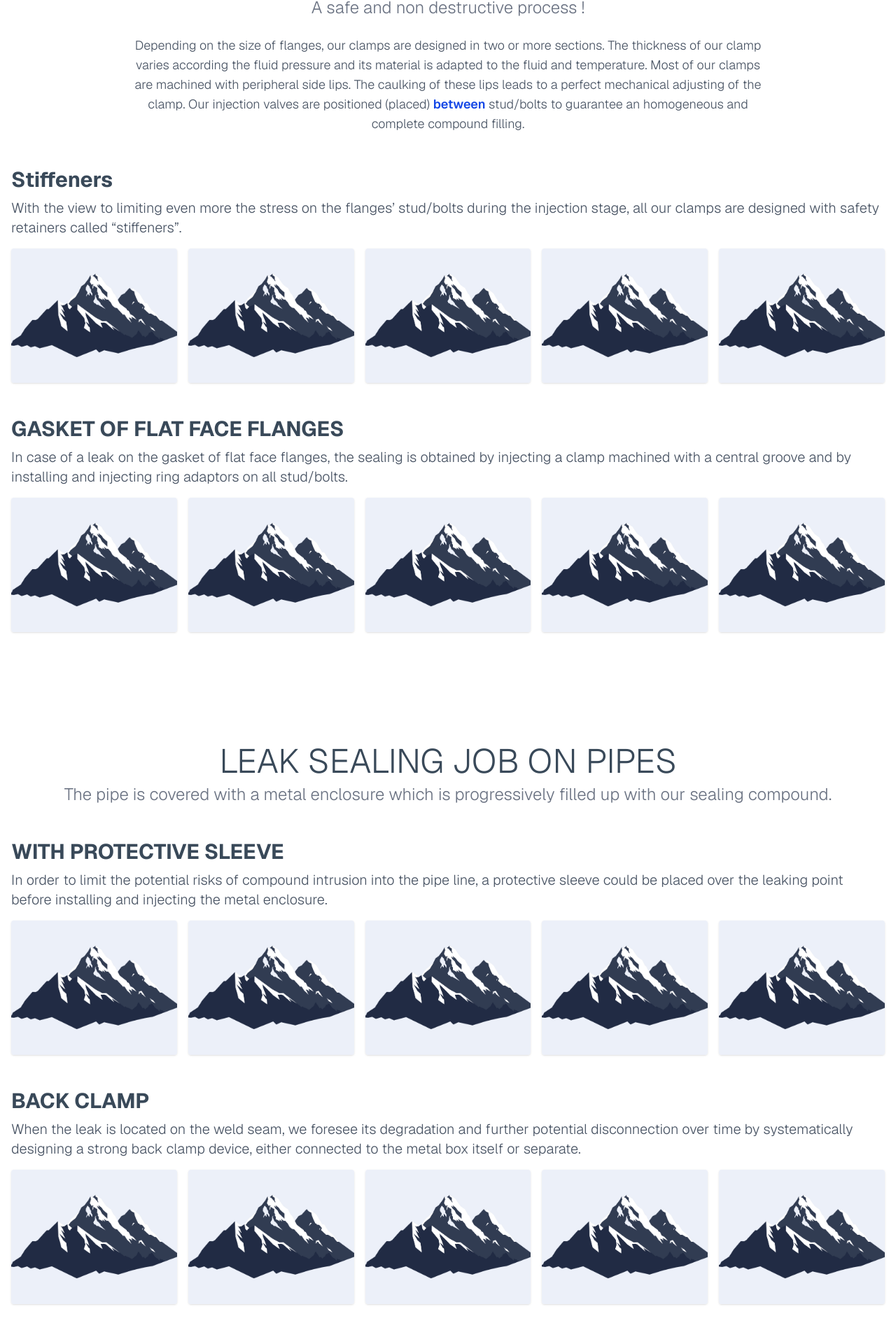
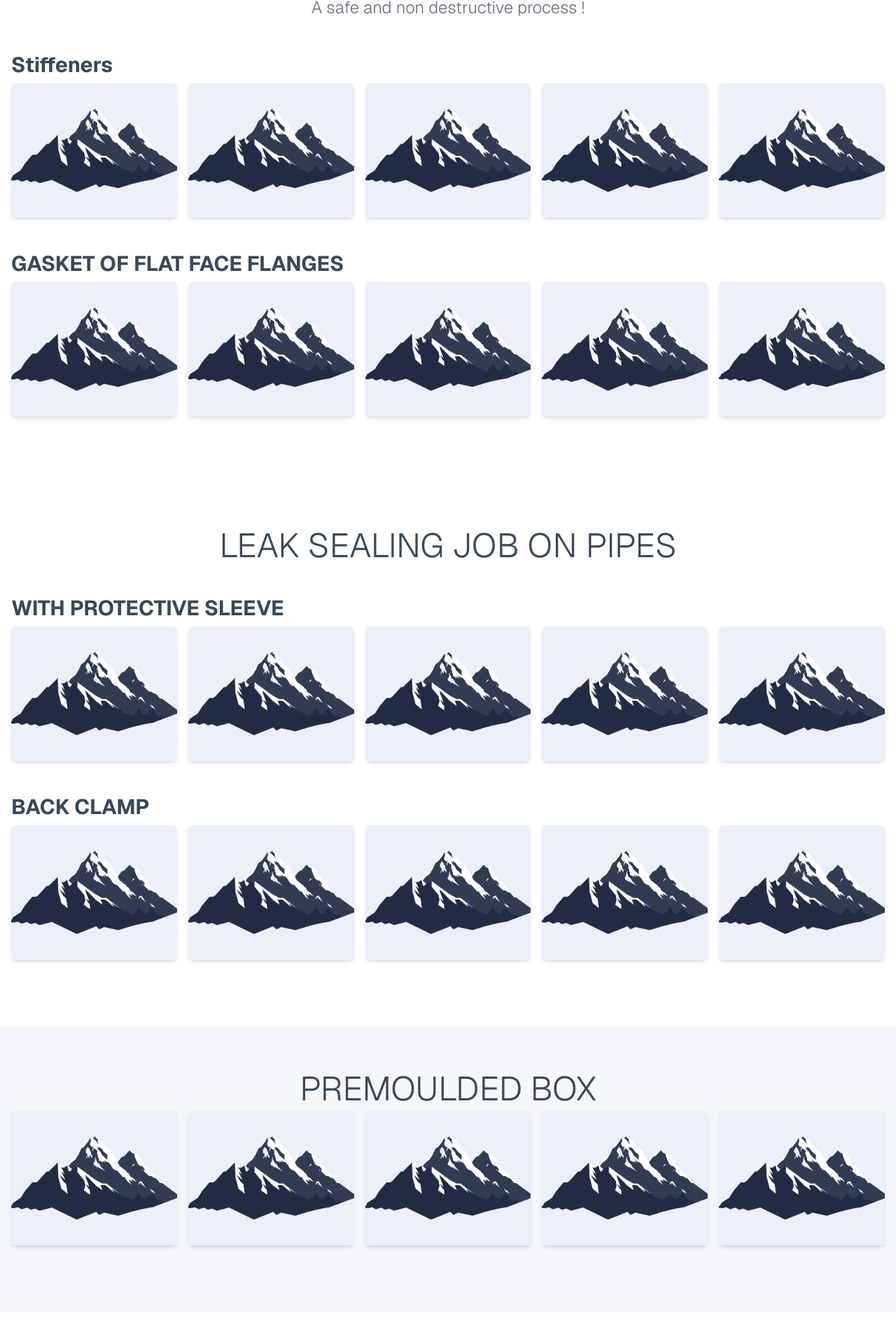
Before and after one commit to tricodeid/compro, a Next.js app: page /processes in a window 1280 px wide. Shown: the part 473-2393 px from the top of the page at 70% size. Built offline with nearby package versions, Linux system fonts and the light colour scheme.

Commit message:
fix: responsive

```diff
--- a/src/app/processes/page.tsx
+++ b/src/app/processes/page.tsx
@@ -1,89 +1,148 @@
+'use client';
+
+import React, { useState, useEffect, useCallback } from 'react';
 import Header from '@/components/layout/Header';
 import Footer from '@/components/layout/Footer';
 import Image from 'next/image';
 
-const DummyImageGrid = ({ count = 5 }) => (
-  <div className="grid grid-cols-2 md:grid-cols-5 gap-4 mb-8">
-    {Array.from({ length: count }).map((_, i) => (
-      <Image key={i} src="/images/9121424.jpg" alt="Process Example" width={300} height={200} className="rounded shadow object-cover w-full h-48" />
-    ))}
-  </div>
-);
+// Data structure for separate galleries
+const galleries = {
+  stiffeners: Array.from({ length: 5 }, () => "/images/9121424.jpg"),
+  gasket: Array.from({ length: 5 }, () => "/images/9121424.jpg"),
+  sleeve: Array.from({ length: 5 }, () => "/images/9121424.jpg"),
+  backClamp: Array.from({ length: 5 }, () => "/images/9121424.jpg"),
+  premoulded: Array.from({ length: 5 }, () => "/images/9121424.jpg"),
+  valve: Array.from({ length: 5 }, () => "/images/9121424.jpg"),
+  static: Array.from({ length: 7 }, () => "/images/9121424.jpg"),
+};
+
+type GalleryId = keyof typeof galleries;
+
+const DummyImageGrid = ({ galleryId, onImageClick }: { galleryId: GalleryId, onImageClick: (gallery: GalleryId, index: number) => void }) => {
+  const images = galleries[galleryId];
+  return (
+    <div className="grid grid-cols-2 md:grid-cols-5 gap-4 mb-8">
+      {images.map((src, i) => (
+        <div key={i} className="relative w-full h-48 cursor-pointer overflow-hidden rounded-md shadow-md group" onClick={() => onImageClick(galleryId, i)}>
+          <Image
+            src={src}
+            alt={`${galleryId} Example ${i + 1}`}
+            width={300}
+            height={200}
+            className="transition-transform duration-300 ease-in-out group-hover:scale-110 object-cover w-full h-full"
+          />
+        </div>
+      ))}
+    </div>
+  );
+};
 
 export default function Processes() {
+  const [modalState, setModalState] = useState<{ galleryId: GalleryId | null; index: number }>({ galleryId: null, index: 0 });
+
+  const openModal = (galleryId: GalleryId, index: number) => {
+    setModalState({ galleryId, index });
+  };
+
+  const closeModal = useCallback(() => {
+    setModalState({ galleryId: null, index: 0 });
+  }, []);
+
+  const showNextImage = useCallback(() => {
+    if (modalState.galleryId) {
+      const gallery = galleries[modalState.galleryId];
+      setModalState(prevState => ({ ...prevState, index: (prevState.index + 1) % gallery.length }));
+    }
+  }, [modalState.galleryId]);
+
+  const showPrevImage = useCallback(() => {
+    if (modalState.galleryId) {
+      const gallery = galleries[modalState.galleryId];
+      setModalState(prevState => ({ ...prevState, index: (prevState.index - 1 + gallery.length) % gallery.length }));
+    }
+  }, [modalState.galleryId]);
+
+  useEffect(() => {
+    const handleKeyDown = (e: KeyboardEvent) => {
+      if (!modalState.galleryId) return;
+      if (e.key === 'ArrowRight') showNextImage();
+      else if (e.key === 'ArrowLeft') showPrevImage();
+      else if (e.key === 'Escape') closeModal();
+    };
+
+    window.addEventListener('keydown', handleKeyDown);
+    return () => window.removeEventListener('keydown', handleKeyDown);
+  }, [modalState.galleryId, showNextImage, showPrevImage, closeModal]);
+
+  const currentGalleryImages = modalState.galleryId ? galleries[modalState.galleryId] : [];
+
   return (
     <main className="font-sans">
       <Header />
-      {/* HEADER SECTION */}
-      <section className="bg-[#394959] text-white py-20">
+      <section className="bg-[#394959] text-white py-20" data-aos="fade-in">
         <div className="container mx-auto px-4 text-center">
           <h1 className="text-4xl md:text-6xl font-light tracking-wide mb-4">OUR PROCESSES</h1>
         </div>
       </section>
 
-      {/* GASKETS SECTION */}
-      <section className="bg-white text-[#394959] py-16">
+      <section className="bg-white text-[#394959] py-16" data-aos="fade-up">
         <div className="container mx-auto px-4">
           <h2 className="text-3xl md:text-5xl font-light text-center mb-2">LEAK SEALING JOB ON GASKETS OF BOLTED ASSEMBLIES</h2>
           <p className="text-xl md:text-2xl text-center text-gray-500 mb-6 font-light">A safe and non destructive process !</p>
-          <p className="text-base md:text-lg text-center text-gray-600 max-w-4xl mx-auto mb-10 font-light">
-            Depending on the size of flanges, our clamps are designed in two or more sections. The thickness of our clamp varies according the fluid pressure and its material is adapted to the fluid and temperature. Most of our clamps are machined with peripheral side lips. The caulking of these lips leads to a perfect mechanical adjusting of the clamp. Our injection valves are positioned (placed) <span className="text-blue-700 font-semibold">between</span> stud/bolts to guarantee an homogeneous and complete compound filling.
-          </p>
-
           <h3 className="text-2xl md:text-3xl font-bold text-left mb-2 mt-12">Stiffeners</h3>
-          <p className="text-lg md:text-xl text-left text-gray-600 mb-4 font-light">With the view to limiting even more the stress on the flanges’ stud/bolts during the injection stage, all our clamps are designed with safety retainers called “stiffeners”.</p>
-          <DummyImageGrid count={5} />
-
+          <DummyImageGrid galleryId="stiffeners" onImageClick={openModal} />
           <h3 className="text-2xl md:text-3xl font-bold text-left mb-2 mt-12">GASKET OF FLAT FACE FLANGES</h3>
-          <p className="text-lg md:text-xl text-left text-gray-600 mb-4 font-light">In case of a leak on the gasket of flat face flanges, the sealing is obtained by injecting a clamp machined with a central groove and by installing and injecting ring adaptors on all stud/bolts.</p>
-          <DummyImageGrid count={5} />
+          <DummyImageGrid galleryId="gasket" onImageClick={openModal} />
         </div>
       </section>
 
-      {/* PIPES SECTION */}
-      <section className="bg-white text-[#394959] py-16">
+      <section className="bg-white text-[#394959] py-16" data-aos="fade-up">
         <div className="container mx-auto px-4">
           <h2 className="text-3xl md:text-5xl font-light text-center mb-2">LEAK SEALING JOB ON PIPES</h2>
-          <p className="text-xl md:text-2xl text-center text-gray-500 mb-6 font-light">The pipe is covered with a metal enclosure which is progressively filled up with our sealing compound.</p>
-
           <h3 className="text-2xl md:text-3xl font-bold text-left mb-2 mt-12">WITH PROTECTIVE SLEEVE</h3>
-          <p className="text-lg md:text-xl text-left text-gray-600 mb-4 font-light">In order to limit the potential risks of compound intrusion into the pipe line, a protective sleeve could be placed over the leaking point before installing and injecting the metal enclosure.</p>
-          <DummyImageGrid count={5} />
-
+          <DummyImageGrid galleryId="sleeve" onImageClick={openModal} />
           <h3 className="text-2xl md:text-3xl font-bold text-left mb-2 mt-12">BACK CLAMP</h3>
-          <p className="text-lg md:text-xl text-left text-gray-600 mb-4 font-light">When the leak is located on the weld seam, we foresee its degradation and further potential disconnection over time by systematically designing a strong back clamp device, either connected to the metal box itself or separate.</p>
-          <DummyImageGrid count={5} />
+          <DummyImageGrid galleryId="backClamp" onImageClick={openModal} />
         </div>
       </section>
 
-      {/* PREMOULDED BOX SECTION */}
-      <section className="bg-[#f5f7fa] text-[#394959] py-16">
+      <section className="bg-[#f5f7fa] text-[#394959] py-16" data-aos="fade-up">
         <div className="container mx-auto px-4">
           <h2 className="text-3xl md:text-5xl font-light text-center mb-2">PREMOULDED BOX</h2>
-          <p className="text-xl md:text-2xl text-center text-gray-500 mb-6 font-light">The leaking pipes showing a high corrosion level and very thin residual thicknesses will be dealt by means of a “premoulded box”, without injecting sealing compound.</p>
-          <DummyImageGrid count={5} />
-          <p className="text-xl text-center text-gray-600 mt-4 font-light">Whatever the pipe conditions are, the inside of our metal enclosures are fully “injected” or “premoulded” so that no void capacity is created !</p>
+          <DummyImageGrid galleryId="premoulded" onImageClick={openModal} />
         </div>
       </section>
 
-      {/* VALVE GLAND PACKINGS SECTION */}
-      <section className="bg-white text-[#394959] py-16">
+      <section className="bg-white text-[#394959] py-16" data-aos="fade-up">
         <div className="container mx-auto px-4">
           <h2 className="text-3xl md:text-5xl font-light text-center mb-2">LEAK SEALING JOB ON VALVE GLAND PACKINGS</h2>
-          <p className="text-xl md:text-2xl text-center text-gray-500 mb-6 font-light">A leak located on a valve stuffing box is usually dealt with a G Clamp placed around the packing box area. Then, a drill is operated all through the G Clamp down to the packing. This “break through” method creates a channel for injecting our sealing compound.</p>
-          <p className="text-xl text-center text-gray-600 mb-4 font-light">If our on-site assessment shows that the nuts of the packing gland flange are faulty or damaged, strengthening metal blocks will be installed before injecting sealing compound.</p>
-          <p className="text-xl text-center text-gray-600 mb-4 font-light">Petroseal enjoys a wide range of standard and customised G Clamps, even for jobs on hazardous leaking fluids.</p>
-          <DummyImageGrid count={5} />
+          <DummyImageGrid galleryId="valve" onImageClick={openModal} />
         </div>
       </section>
 
-      {/* STATIC DEVICES SECTION */}
-      <section className="bg-[#f5f7fa] text-[#394959] py-16">
+      <section className="bg-[#f5f7fa] text-[#394959] py-16" data-aos="fade-up">
         <div className="container mx-auto px-4">
           <h2 className="text-3xl md:text-5xl font-light text-center mb-2">LEAK SEALING JOBS ON OTHER STATIC DEVICES</h2>
-          <DummyImageGrid count={7} />
+          <DummyImageGrid galleryId="static" onImageClick={openModal} />
         </div>
       </section>
+
+      {modalState.galleryId && (
+        <div className="fixed inset-0 bg-black bg-opacity-70 z-50 flex justify-center items-center" onClick={closeModal}>
+          <div className="relative max-w-4xl max-h-[90vh] w-full h-full flex items-center justify-center" onClick={(e) => e.stopPropagation()}>
+            <button onClick={closeModal} className="absolute top-4 right-4 w-12 h-12 flex items-center justify-center text-white text-2xl bg-black bg-opacity-30 rounded-full hover:bg-opacity-50 transition-all duration-300 ease-in-out hover:rotate-90 z-50 cursor-pointer" aria-label="Close">&times;</button>
+            <button onClick={showPrevImage} className="absolute left-4 text-white text-4xl z-50 p-4 bg-black bg-opacity-30 rounded-full hover:bg-opacity-50 transition-all cursor-pointer" aria-label="Previous Image">&#10094;</button>
+            <div className="relative flex flex-col items-center justify-center w-full h-full">
+              <div className="relative w-[90%] h-[80%]">
+                <Image src={currentGalleryImages[modalState.index]} alt={`Enlarged image ${modalState.index + 1}`} layout="fill" objectFit="contain" className="rounded-md" />
+              </div>
+              <p className="text-white text-lg mt-4">{modalState.index + 1} / {currentGalleryImages.length}</p>
+            </div>
+            <button onClick={showNextImage} className="absolute right-4 text-white text-4xl z-50 p-4 bg-black bg-opacity-30 rounded-full hover:bg-opacity-50 transition-all cursor-pointer" aria-label="Next Image">&#10095;</button>
+          </div>
+        </div>
+      )}
+
       <Footer />
     </main>
   );
--- /dev/null
+++ b/src/components/LoaderOverlay.tsx
@@ -0,0 +1,21 @@
+'use client';
+
+import React from 'react';
+import { useLoading } from '@/context/LoadingContext';
+import Spinner from '@/components/ui/Spinner';
+
+const LoaderOverlay = () => {
+  const { isLoading } = useLoading();
+
+  if (!isLoading) {
+    return null;
+  }
+
+  return (
+    <div className="fixed inset-0 bg-white bg-opacity-70 flex items-center justify-center z-[9999]">
+      <Spinner />
+    </div>
+  );
+};
+
+export default LoaderOverlay;
--- /dev/null
+++ b/src/components/ui/Spinner.tsx
@@ -0,0 +1,9 @@
+import React from 'react';
+
+const Spinner = () => {
+  return (
+    <div className="w-16 h-16 border-4 border-blue-800 border-solid border-t-transparent rounded-full animate-spin"></div>
+  );
+};
+
+export default Spinner;
--- /dev/null
+++ b/src/context/LoadingContext.tsx
@@ -0,0 +1,28 @@
+'use client';
+
+import React, { createContext, useState, useContext, ReactNode } from 'react';
+
+interface LoadingContextType {
+  isLoading: boolean;
+  setIsLoading: (isLoading: boolean) => void;
+}
+
+const LoadingContext = createContext<LoadingContextType | undefined>(undefined);
+
+export const LoadingProvider = ({ children }: { children: ReactNode }) => {
+  const [isLoading, setIsLoading] = useState(false);
+
+  return (
+    <LoadingContext.Provider value={{ isLoading, setIsLoading }}>
+      {children}
+    </LoadingContext.Provider>
+  );
+};
+
+export const useLoading = () => {
+  const context = useContext(LoadingContext);
+  if (context === undefined) {
+    throw new Error('useLoading must be used within a LoadingProvider');
+  }
+  return context;
+};
```
Also changed, not shown: src/app/layout.tsx (+10 -2 lines), src/components/RouteChangeListener.tsx (added, +50 -0 lines).
